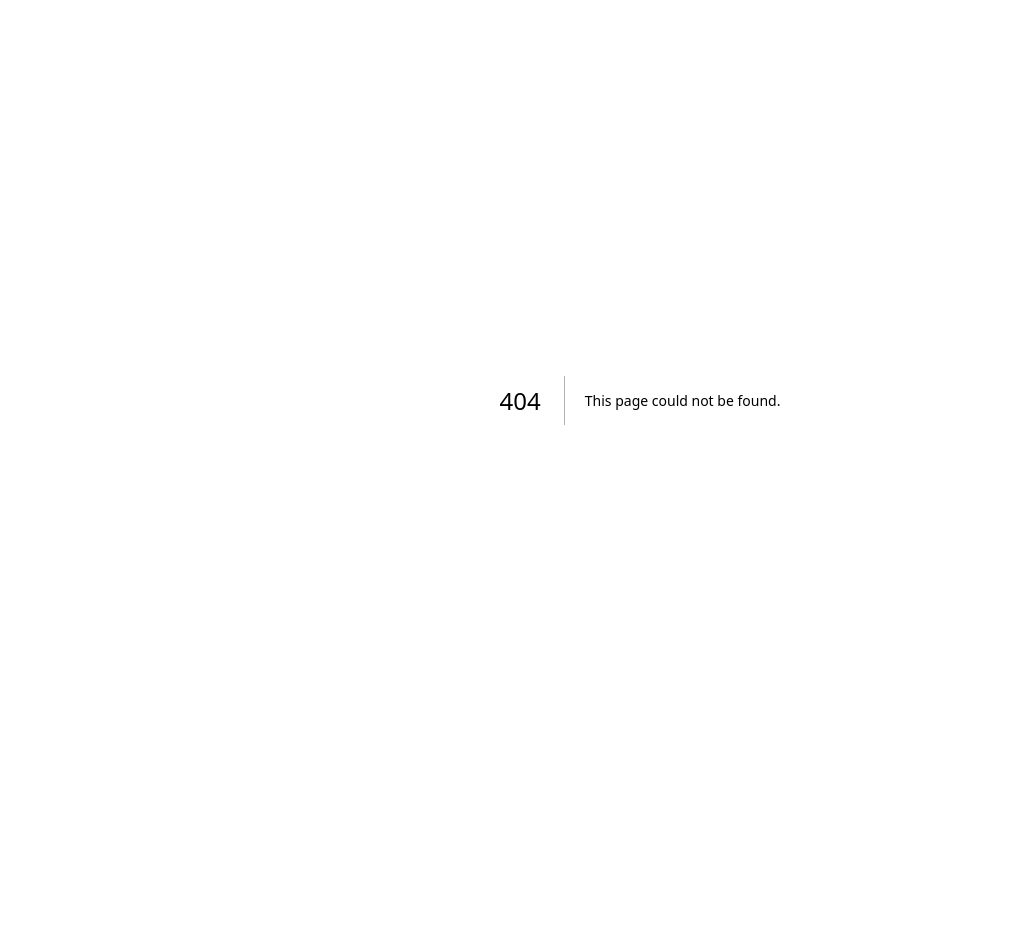
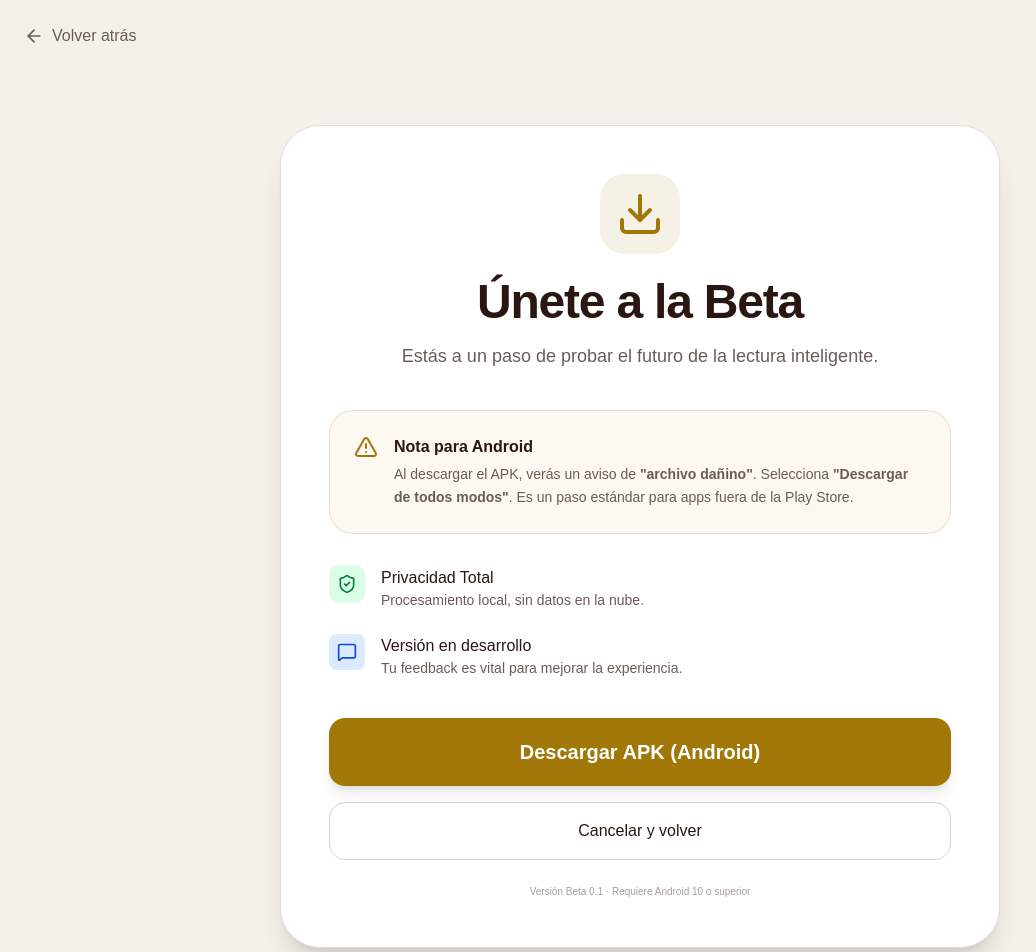
Before and after one commit to garciarodriguezmodesto68/readmebook-landing, a Next.js app: page /download in a window 1280 px wide. Before the commit this address had no page. Shown: the top 952 px of the page, without its empty margins (0-1036 px from the left). Before the commit the page ends 800 px from the top, so only its background shows below. Built offline with nearby package versions, Linux system fonts and the light colour scheme.

Commit message:
feat: actualizar landing y añadir página de descarga

```diff
--- a/app/contact/page.tsx
+++ b/app/contact/page.tsx
@@ -2,6 +2,7 @@
 
 import { useState, useMemo } from "react";
 import { useRouter } from "next/navigation";
+
 
 export default function ContactPage() {
   const [form, setForm] = useState({
@@ -17,11 +18,9 @@ export default function ContactPage() {
 
   const router = useRouter();
 
-  // 🧠 Validación email simple pero efectiva
   const isValidEmail = (email: string) =>
     /^[^\s@]+@[^\s@]+\.[^\s@]+$/.test(email);
 
-  // 🚀 Form válido (control total del botón)
   const isValid = useMemo(() => {
     return (
       form.name.trim().length > 0 &&
@@ -32,9 +31,7 @@ export default function ContactPage() {
 
   const handleSubmit = async (e: React.FormEvent) => {
     e.preventDefault();
-
     if (!isValid) return;
-
     setStatus("loading");
 
     try {
@@ -46,14 +43,7 @@ export default function ContactPage() {
 
       if (res.ok) {
         setStatus("sent");
-        setForm({
-          name: "",
-          email: "",
-          message: "",
-          honeypot: "",
-        });
-
-        // ✨ feedback UX antes de salir
+        setForm({ name: "", email: "", message: "", honeypot: "" });
         setTimeout(() => {
           router.push("/");
         }, 1200);
@@ -66,101 +56,92 @@ export default function ContactPage() {
   };
 
   return (
-    <main className="min-h-screen flex items-center justify-center bg-[#F4F1EA] px-6">
-      <div className="w-full max-w-xl bg-white p-8 rounded-3xl shadow-xl border border-[#E5DED3]">
+    // Fondo de pantalla: crema en claro, gris muy oscuro en dark
+    <main className="min-h-screen flex items-center justify-center bg-[#F4F1EA] dark:bg-[#121212] px-6 py-12 transition-colors duration-300">
 
-        <h1 className="text-3xl font-bold mb-2">Contacto</h1>
+      {/* Tarjeta: blanca en claro, marrón muy oscuro en dark */}
+      <div className="w-full max-w-xl bg-white dark:bg-[#1E1A17] p-8 md:p-12 rounded-[32px] shadow-xl border border-[#E5DED3] dark:border-[#2B1712]">
 
-        <p className="text-[#6B5C57] mb-8">
+        {/* Título: marrón oscuro en claro, crema en dark */}
+        <h1 className="text-3xl font-bold mb-2 text-[#2B1712] dark:text-[#F4F1EA]">Contacto</h1>
+
+        <p className="text-[#6B5C57] dark:text-[#A89993] mb-8">
           Escríbenos y te responderemos lo antes posible.
         </p>
 
-        <form onSubmit={handleSubmit} className="space-y-4">
-
-          {/* 🛡 Honeypot anti-bot */}
+        <form onSubmit={handleSubmit} className="space-y-5">
           <input
             type="text"
             value={form.honeypot}
-            onChange={(e) =>
-              setForm({ ...form, honeypot: e.target.value })
-            }
+            onChange={(e) => setForm({ ...form, honeypot: e.target.value })}
             className="hidden"
             autoComplete="off"
           />
 
-          {/* Nombre */}
+          {/* Inputs: Texto adaptable y fondo que se oscurece ligeramente en dark */}
+          <div>
             <input
               type="text"
               placeholder="Nombre"
               value={form.name}
-            onChange={(e) =>
-              setForm({ ...form, name: e.target.value })
-            }
-            className="w-full p-3 border border-[#E5DED3] rounded-xl focus:outline-none focus:ring-2 focus:ring-[#A17808]"
+              onChange={(e) => setForm({ ...form, name: e.target.value })}
+              className="w-full p-4 bg-white dark:bg-[#2B1712] border border-[#E5DED3] dark:border-[#3D2620] rounded-2xl text-[#2B1712] dark:text-[#F4F1EA] placeholder-[#6B5C57] dark:placeholder-[#A89993]/50 focus:outline-none focus:ring-2 focus:ring-[#A17808] transition-all"
               required
             />
+          </div>
 
-          {/* Email */}
+          <div>
             <input
               type="email"
               placeholder="Email"
               value={form.email}
-            onChange={(e) =>
-              setForm({ ...form, email: e.target.value })
-            }
-            className={`w-full p-3 border rounded-xl focus:outline-none focus:ring-2 focus:ring-[#A17808] ${
+              onChange={(e) => setForm({ ...form, email: e.target.value })}
+              className={`w-full p-4 bg-white dark:bg-[#2B1712] border rounded-2xl text-[#2B1712] dark:text-[#F4F1EA] placeholder-[#6B5C57] dark:placeholder-[#A89993]/50 focus:outline-none focus:ring-2 focus:ring-[#A17808] transition-all ${
                 form.email && !isValidEmail(form.email)
                   ? "border-red-400"
-                : "border-[#E5DED3]"
+                  : "border-[#E5DED3] dark:border-[#3D2620]"
               }`}
               required
             />
+          </div>
 
-          {/* Mensaje */}
+          <div>
             <textarea
               placeholder="Mensaje"
               value={form.message}
-            onChange={(e) =>
-              setForm({ ...form, message: e.target.value })
-            }
-            className="w-full p-3 border border-[#E5DED3] rounded-xl h-32 focus:outline-none focus:ring-2 focus:ring-[#A17808]"
+              onChange={(e) => setForm({ ...form, message: e.target.value })}
+              className="w-full p-4 bg-white dark:bg-[#2B1712] border border-[#E5DED3] dark:border-[#3D2620] rounded-2xl text-[#2B1712] dark:text-[#F4F1EA] placeholder-[#6B5C57] dark:placeholder-[#A89993]/50 h-32 focus:outline-none focus:ring-2 focus:ring-[#A17808] transition-all resize-none"
               required
             />
+          </div>
 
-          {/* BOTONES */}
-          <div className="flex flex-col gap-3">
-
-            {/* ENVIAR */}
+          <div className="flex flex-col gap-4 pt-2">
             <button
               type="submit"
               disabled={!isValid || status === "loading"}
-              className="w-full bg-[#A17808] text-white py-3 rounded-xl hover:bg-[#8B6907] transition-all duration-200 active:scale-[0.98] focus:outline-none focus:ring-2 focus:ring-[#A17808] focus:ring-offset-2 disabled:opacity-40 disabled:cursor-not-allowed"
+              className="bg-[#A17808] text-white px-6 py-4 rounded-2xl hover:bg-[#8B6907] active:scale-95 transition-all duration-300 font-medium shadow-md text-lg disabled:opacity-40 disabled:cursor-not-allowed"
             >
-              {status === "loading"
-                ? "Enviando..."
-                : "Enviar mensaje"}
+              {status === "loading" ? "Enviando..." : "Enviar mensaje"}
             </button>
 
-            {/* CANCELAR */}
             <button
                 type="button"
-              onClick={() => router.push("/")}
-              className="w-full bg-transparent border border-[#D8D2C8] text-[#2B1712] py-3 rounded-xl hover:bg-[#F4F1EA] transition"
+                onClick={() => router.back()} // 3. Usa back() en lugar de push("/")
+                className="w-full bg-transparent border border-[#D8D2C8] dark:border-[#3D2620] text-[#2B1712] dark:text-[#A89993] py-3 rounded-2xl hover:bg-[#F4F1EA] dark:hover:bg-[#2B1712] transition-colors font-medium"
                 >
-              Cancelar
+                Cancelar y volver
             </button>
           </div>
 
-          {/* FEEDBACK */}
           {status === "sent" && (
-            <p className="text-green-600 text-sm">
-              Mensaje enviado correctamente ✔
+            <p className="text-green-600 dark:text-green-400 text-center font-medium">
+              ¡Mensaje enviado con éxito! ✔
             </p>
           )}
 
           {status === "error" && (
-            <p className="text-red-600 text-sm">
-              Error al enviar. Intenta más tarde.
+            <p className="text-red-600 dark:text-red-400 text-center font-medium">
+              Hubo un error. Por favor, inténtalo de nuevo.
             </p>
           )}
         </form>
--- /dev/null
+++ b/app/download/page.tsx
@@ -0,0 +1,128 @@
+"use client";
+
+import { useState } from "react";
+import Image from "next/image";
+import Link from "next/link";
+import { useRouter } from "next/navigation";
+import {
+  ArrowLeft,
+  Download,
+  AlertTriangle,
+  MessageSquare,
+  ShieldCheck
+} from "lucide-react";
+
+export default function DownloadPage() {
+  const apkUrl = "/downloads/readmebook.apk";
+  const router = useRouter();
+
+  // La lógica va aquí, fuera del return
+  const [isDownloading, setIsDownloading] = useState(false);
+
+  return (
+    <main className="min-h-screen bg-[#F4F1EA] dark:bg-[#121212] text-[#2B1712] dark:text-[#F4F1EA] transition-colors duration-300">
+
+      <nav className="max-w-7xl mx-auto px-6 py-6">
+        <button
+          onClick={() => router.back()}
+          className="inline-flex items-center gap-2 text-[#6B5C57] hover:text-[#A17808] transition-colors font-medium"
+        >
+          <ArrowLeft size={20} />
+          Volver atrás
+        </button>
+      </nav>
+
+      <section className="max-w-3xl mx-auto px-6 py-12">
+        <div className="bg-white dark:bg-[#1E1A17] rounded-[40px] p-8 md:p-12 shadow-xl border border-[#E5DED3] dark:border-[#2B1712]">
+
+          <div className="flex flex-col items-center text-center mb-10">
+            <div className="bg-[#A17808]/10 p-4 rounded-3xl mb-6">
+              <Download size={48} className="text-[#A17808]" />
+            </div>
+            <h1 className="text-3xl md:text-5xl font-bold mb-4 tracking-tight">Únete a la Beta</h1>
+            <p className="text-lg text-[#6B5C57] dark:text-[#A89993]">
+              Estás a un paso de probar el futuro de la lectura inteligente.
+            </p>
+          </div>
+
+          <div className="bg-[#FDF8F1] dark:bg-[#2B1712] border border-[#E5DED3] dark:border-[#3D2620] rounded-3xl p-6 mb-8">
+            <div className="flex gap-4">
+              <AlertTriangle className="text-[#A17808] shrink-0" size={24} />
+              <div>
+                <h3 className="font-bold mb-1 text-[#2B1712] dark:text-[#F4F1EA]">Nota para Android</h3>
+                <p className="text-sm text-[#6B5C57] dark:text-[#A89993] leading-relaxed">
+                  Al descargar el APK, verás un aviso de <strong>"archivo dañino"</strong>. Selecciona <strong>"Descargar de todos modos"</strong>. Es un paso estándar para apps fuera de la Play Store.
+                </p>
+              </div>
+            </div>
+          </div>
+
+          <div className="grid gap-6 mb-10">
+            <div className="flex gap-4 items-start">
+              <div className="bg-green-100 dark:bg-green-900/30 p-2 rounded-lg text-green-700 dark:text-green-400">
+                <ShieldCheck size={20} />
+              </div>
+              <div>
+                <p className="font-medium text-[#2B1712] dark:text-[#F4F1EA]">Privacidad Total</p>
+                <p className="text-sm text-[#6B5C57] dark:text-[#A89993]">Procesamiento local, sin datos en la nube.</p>
+              </div>
+            </div>
+            <div className="flex gap-4 items-start">
+              <div className="bg-blue-100 dark:bg-blue-900/30 p-2 rounded-lg text-blue-700 dark:text-blue-400">
+                <MessageSquare size={20} />
+              </div>
+              <div>
+                <p className="font-medium text-[#2B1712] dark:text-[#F4F1EA]">Versión en desarrollo</p>
+                <p className="text-sm text-[#6B5C57] dark:text-[#A89993]">Tu feedback es vital para mejorar la experiencia.</p>
+              </div>
+            </div>
+          </div>
+
+          <div className="flex flex-col gap-4">
+            <a
+              href={apkUrl}
+              download
+              onClick={() => {
+                setIsDownloading(true);
+                setTimeout(() => {
+                  router.back();
+                }, 1500);
+              }}
+              className={`w-full py-5 rounded-2xl text-center text-xl font-bold transition-all shadow-lg active:scale-[0.98] cursor-pointer flex items-center justify-center gap-3 ${
+                isDownloading
+                  ? "bg-green-600 text-white"
+                  : "bg-[#A17808] text-white hover:bg-[#8B6907]"
+              }`}
+            >
+              {isDownloading ? (
+                <span className="animate-pulse">Preparando descarga...</span>
+              ) : (
+                "Descargar APK (Android)"
+              )}
+            </a>
+
+            <button
+              type="button"
+              disabled={isDownloading}
+              onClick={() => router.back()}
+              className="w-full bg-transparent border border-[#D8D2C8] dark:border-[#3D2620] text-[#2B1712] dark:text-[#A89993] py-4 rounded-2xl hover:bg-[#F4F1EA] dark:hover:bg-[#2B1712] transition-colors font-medium disabled:opacity-50"
+            >
+              {isDownloading ? "Volviendo..." : "Cancelar y volver"}
+            </button>
+
+            <p className="text-center text-[10px] text-[#6B5C57] opacity-60 mt-2">
+              Versión Beta 0.1 · Requiere Android 10 o superior
+            </p>
+          </div>
+        </div>
+
+        <div className="mt-12 text-center">
+          <p className="text-[#6B5C57] mb-4 text-sm md:text-base">¿Tienes una idea o sugerencia?</p>
+          <Link href="/contact" className="text-[#A17808] font-bold hover:underline underline-offset-4">
+            Cuéntanoslo en la página de contacto →
+          </Link>
+        </div>
+      </section>
+    </main>
+  );
+}
--- a/app/page.tsx
+++ b/app/page.tsx
@@ -108,19 +108,28 @@ export default function Home() {
               La potencia de la IA, en tu dispositivo.
             </p>
 
-            <div className="flex flex-wrap gap-4 mb-12">
-              <button className="w-full sm:w-auto bg-[#2B1712] text-white px-8 py-4 rounded-2xl text-lg font-medium hover:bg-black hover:scale-[1.03] active:scale-[0.98] transition-all duration-300 shadow-xl flex items-center justify-center gap-2">
+            {/* CONTENEDOR DE BOTONES - Apilados verticalmente */}
+            <div className="flex flex-col space-y-4 mb-12 w-full max-w-xl">
+
+              {/* 1. BOTÓN DESCARGA: Arriba y ancho total */}
+              <Link
+                href="/download"
+                className="w-full bg-[#2B1712] text-white px-8 py-5 rounded-2xl text-lg font-bold hover:bg-black hover:scale-[1.01] active:scale-[0.98] transition-all duration-300 shadow-xl flex items-center justify-center gap-2"
+              >
                 Descargar ahora
-                <ArrowRight size={20} />
-              </button>
+                <ArrowRight size={22} />
+              </Link>
+
+              {/* 2. BOTÓN CONTACTO: Debajo y ancho total */}
+              <Link
+                href="/contact"
+                className="w-full border-2 border-[#2B1712] text-[#2B1712] px-8 py-5 rounded-2xl text-lg font-bold hover:bg-[#2B1712] hover:text-white transition-all duration-300 flex items-center justify-center gap-2"
+              >
+                Contacto
+                <ArrowRight size={22} />
+              </Link>
+
             </div>
-            <Link
-              href="/contact"
-              className="w-full sm:w-auto border border-[#2B1712] text-[#2B1712] px-8 py-4 rounded-2xl text-lg font-medium hover:bg-[#2B1712] hover:text-white transition-all duration-300 flex items-center justify-center gap-2"
-            >
-              Contacto
-              <ArrowRight size={20} />
-            </Link>
             <div className="flex flex-wrap gap-3">
               {[
                 { icon: <BookOpen size={18} />, text: "Biblioteca Inteligente" },
```
Lines whose indentation alone changed are shown as unchanged.
